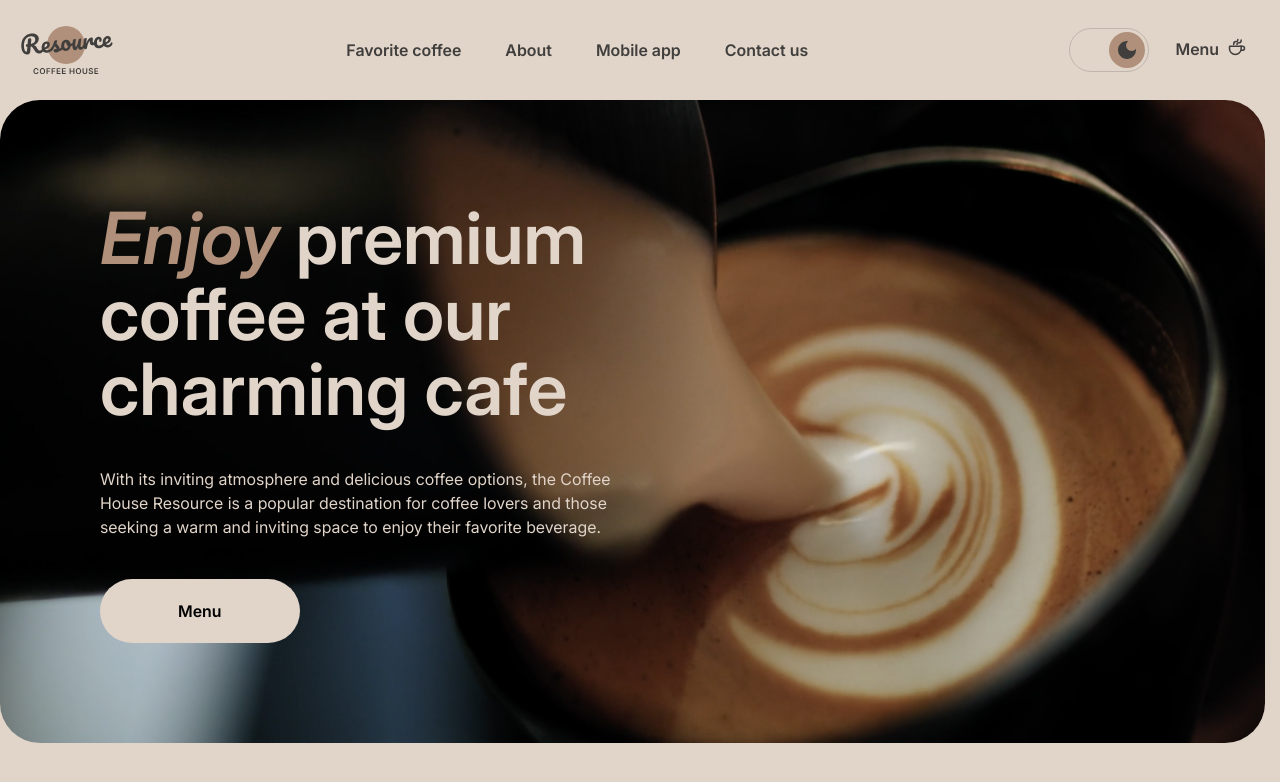
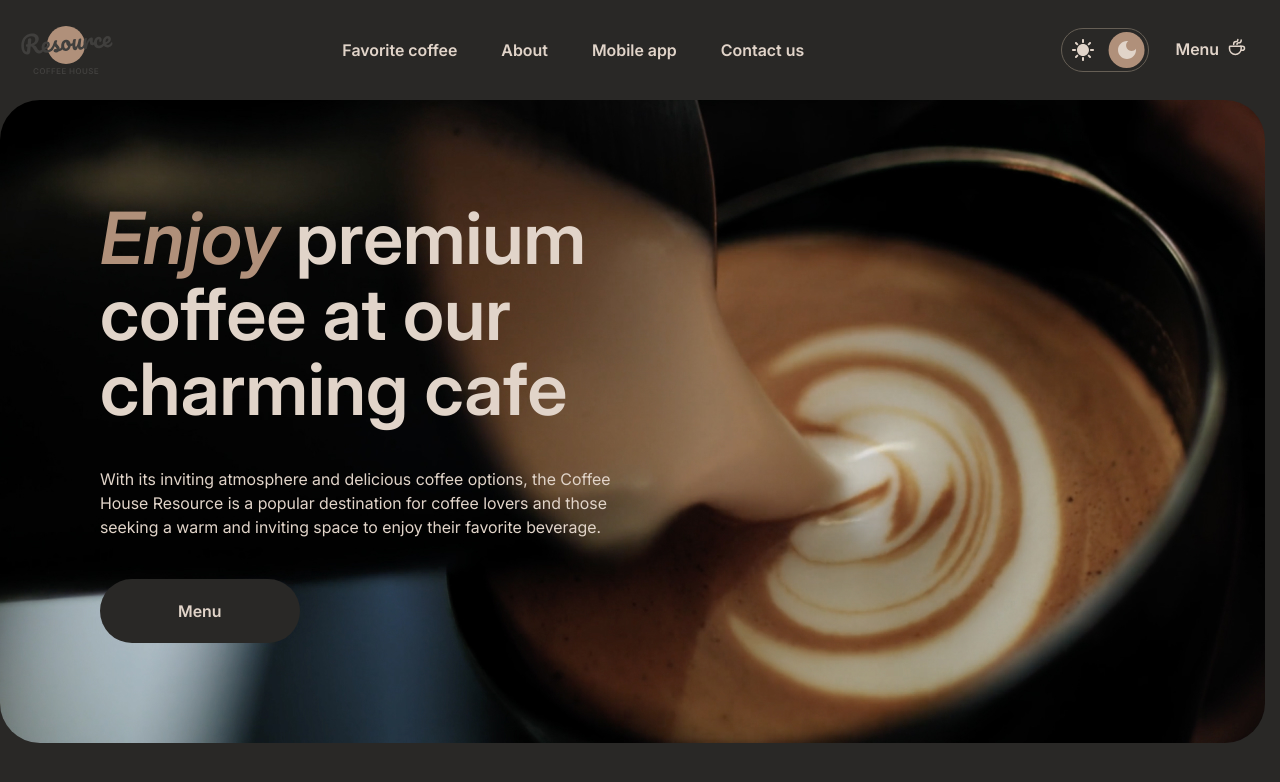
Before and after one commit to olezhaaa137/rsschool-landing-page, a website: page index.html in a window 1280 px wide. Both pictures are taken after a click on the label 1109 px from the left and 50 px from the top of the page. Drawn offline with Linux system fonts and the light colour scheme.

Commit message:
fix: fixed some color properties

```diff
--- a/scripts/main.js
+++ b/scripts/main.js
@@ -0,0 +1,4 @@
+const checkbox = document.getElementById('header__darkmode-toggle');
+checkbox.addEventListener('change', () => {
+  document.body.classList.toggle('dark-mode', checkbox.checked);
+});
--- a/styles/blocks/_header.scss
+++ b/styles/blocks/_header.scss
@@ -10,11 +10,10 @@
   }
 
   &__logo {
-    border: none
+    border: none;
   }
 
   &__menu {
-
     @include tablet {
       display: none;
     }
@@ -50,18 +49,40 @@
       transition: 0.3s;
 
       &:checked + label:after {
-        transform: translateX(100%);
+        transform: translateX(121%);
+      }
+      &:checked + label:before {
+        transform: translateX(-121%);
+        background: var(--dark-bg-container);
       }
     }
   }
 
   &__darkmode-toggle {
     min-height: rem(44);
-    width: rem(80);
+    width: rem(88);
     position: relative;
     display: block;
     border-radius: rem(100);
     border: 1px solid var(--border-primary);
+
+    @include hover {
+      &::before {
+        content: '';
+        width: rem(36);
+        height: rem(36);
+        position: absolute;
+        top: 3px;
+        right: 3px;
+        background: var(--dark-border-primary);
+        border-radius: 50%;
+        transition: 0.3s;
+      }
+
+      .moon path {
+        fill: var(--text-inverse);;
+      }
+    }
 
     &::after {
       content: '';
--- a/styles/blocks/_hero.scss
+++ b/styles/blocks/_hero.scss
@@ -3,9 +3,16 @@
 .hero {
   &__main {
     padding: rem(100);
-    background: url(../../images/hero/img-hero.jpg);
+    background: url(../images/hero/img-hero.jpg);
     object-fit: cover;
     border-radius: 40px;
+
+    @include mobile {
+      padding-left: rem(60);
+    }
+    @include mobile-s {
+      padding: rem(60) rem(16);
+    }
   }
 
   &__body {
@@ -27,20 +34,19 @@
     }
 
     @include hover {
-
       span {
         transform: translateX(rem(-14));
       }
 
       svg {
-        opacity: 1;
+        transform: scale(1);
       }
     }
 
-    svg{
+    svg {
       position: absolute;
       left: rem(116);
-      opacity: 0;
+      transform: scale(0);
       transition: 0.2s ease;
     }
   }
@@ -50,6 +56,10 @@
     font-weight: 600;
     line-height: 105%;
     color: var(--text-inverse);
+
+    @include mobile-s {
+      font-size: rem(42);
+    }
 
     span {
       font-style: italic;
@@ -65,6 +75,7 @@
 
   &__button-primary {
     background-color: var(--background-page);
+    color: var(--text-primary);
     padding: rem(20) rem(78);
     border-radius: rem(100);
     border: none;
```
Also changed, not shown: styles/main.css, 1 other file.
